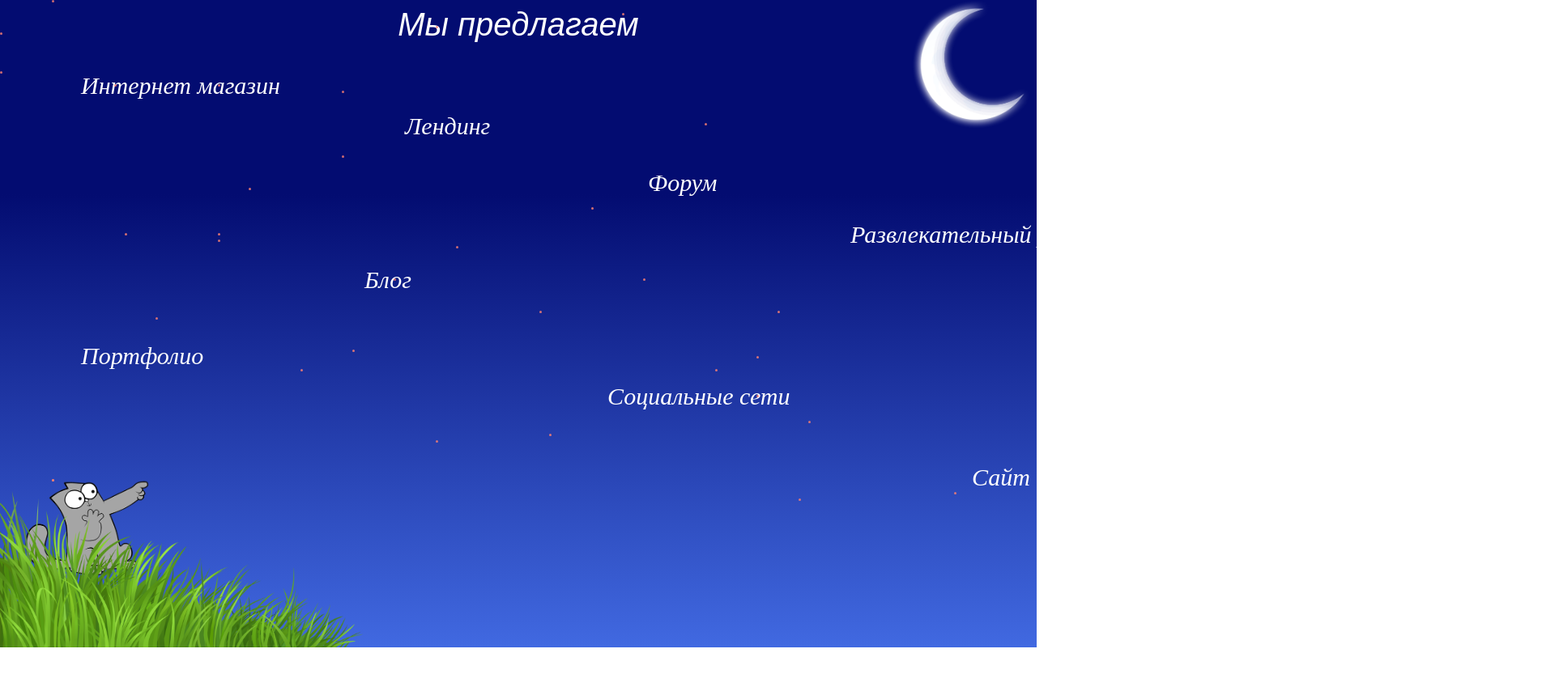
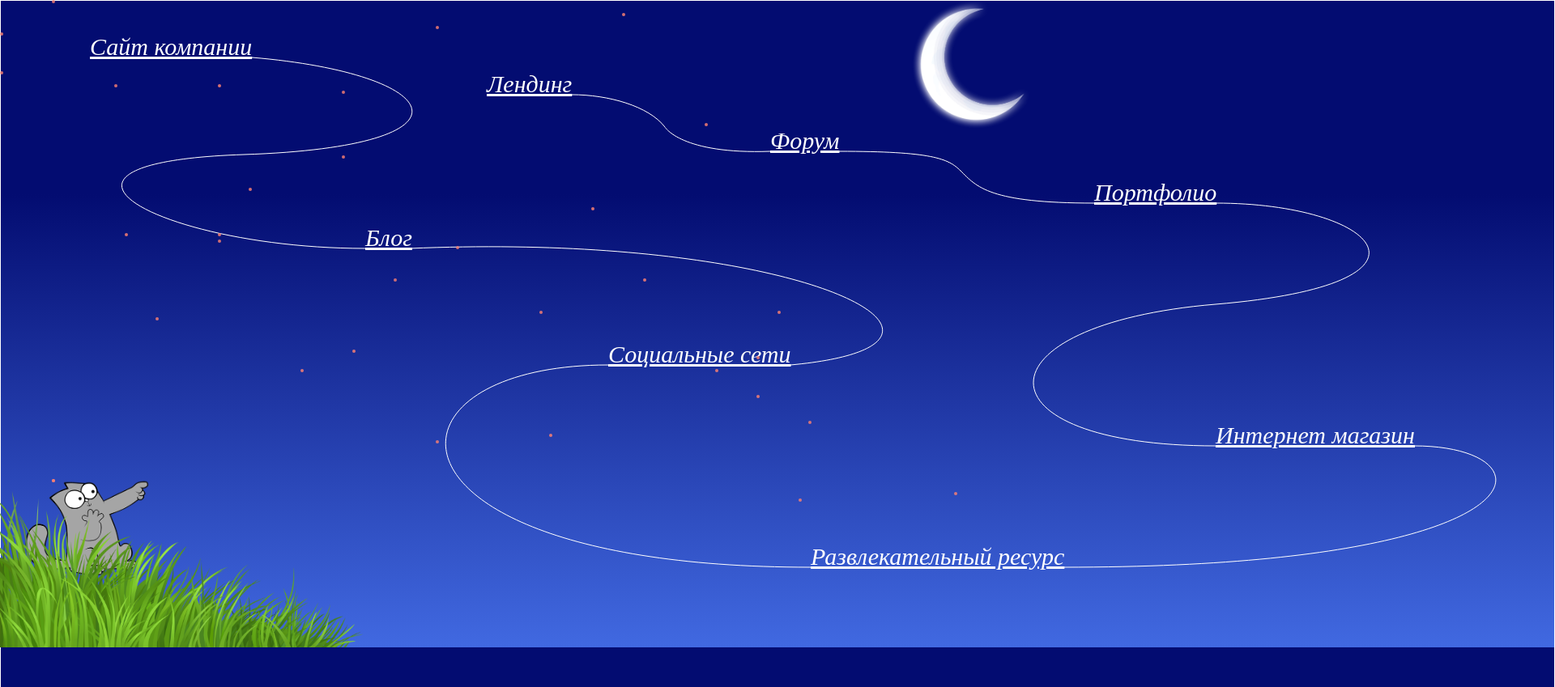
Before and after one commit to Dacemmi2mmi2/pageWeOffer, a plain HTML site: page index.html in a window 1280 px wide. Shown: the top 849 px of the page at 81% size, 1920 px wide, since content can reach past the window. Before the commit the page ends 800 px from the top, so only its background shows below. Drawn offline with Linux system fonts and the light colour scheme.

Commit message:
add lines

```diff
--- a/index.html
+++ b/index.html
@@ -9,19 +9,38 @@
 </head>
 <body>
     <main>
-        <h2>Мы предлагаем</h2>
+        <!-- <h2>Мы предлагаем</h2> -->
         <img src="grass_2.png" alt="grass" class="grass">
         <img src="cat.png" alt="cat" class="cat">
         <img src="moon.png" alt="moon" class="moon">
-        <svg width="100%" height="650">
-            <text x="100" y="66">Интернет магазин</text>
-            <text x="750" y="450">Социальные сети</text>
-            <text x="800" y="186">Форум</text>
-            <text x="100" y="400">Портфолио</text>
-            <text x="450" y="306">Блог</text>
-            <text x="500" y="116">Лендинг</text>
-            <text x="1050" y="250">Развлекательный ресурс</text>
-            <text x="1200" y="550">Сайт компании</text>
+        <svg width="1920" height="850">
+            <text x="110" y="67">Сайт компании</text>
+            <text x="750" y="447">Социальные сети</text>
+            <text x="950" y="183">Форум</text>
+            <text x="1000" y="697">Развлекательный ресурс</text>
+            <text x="450" y="303">Блог</text>
+            <text x="600" y="113">Лендинг</text>
+            <text x="1350" y="247">Портфолио</text>
+            <text x="1500" y="547">Интернет магазин</text>
+            <path d="M310 70 C 550 90, 600 180, 300 190 S 200 306, 450 306"/>
+            <path d="M505 306 C 1000 285, 1250 425, 975 450"/>
+            <path d="M750 450 C 450 450, 450 700, 1000 700"/>
+            <path d="M1312 700 C 1920 700, 1920 550, 1745 550"/>
+            <path d="M1500 550 C 1200 550, 1200 400, 1500 375 S 1700 250, 1500 250"/>
+            <path d="M1350 250 C 1220 250, 1205 230, 1185 210"/>
+            <path d="M1185 210 C 1170 195, 1150 186, 1035 186"/>
+            <path d="M950 186 C 840 190, 820 156, 820 156"/>
+            <path d="M820 156 C 800 130, 750 116, 705 116"/>
+            <!-- <circle id="circle" r="20" cx="100" cy="100" fill="tomato"/>
+            <animateMotion
+           xlink:href="#circle"
+           dur="10s"
+           begin="click"
+           fill="freeze"
+           path="M0,0c3.2-3.4,18.4-0.6,23.4-0.6c5.7,0.1,10.8,0.9,16.3,2.3
+    c13.5,3.5,26.1,9.6,38.5,16.2c12.3,6.5,21.3,16.8,31.9,25.4c10.8,8.7,21,18.3,31.7,26.9c9.3,7.4,20.9,11.5,31.4,16.7
+    c13.7,6.8,26.8,9.7,41.8,9c21.4-1,40.8-3.7,61.3-10.4c10.9-3.5,18.9-11.3,28.5-17.8c5.4-3.7,10.4-6.7,14.8-11.5
+    c1.9-2.1,3.7-5.5,6.5-6.5"/> -->
         </svg>
     </main>
     <script src="app.js"></script>
--- a/style.css
+++ b/style.css
@@ -5,6 +5,10 @@ html{
 body{
     background: linear-gradient(#030C71 30%, #4169E1) fixed;
     height: 100%;
+}
+svg{
+    border: solid 1px white;
+    box-sizing: border-box;
 }
 main{
     /* background: no-repeat bottom left url('grass_2.png'); */
@@ -45,14 +49,19 @@ text{
     fill: white;
     font-size: 30px;
     font-style: italic;
+    text-decoration: underline;
+}
+path{
+    stroke: white;
+    fill: transparent;
 }
 .star,
 .starYellow,
 .starBlue,
 .starRed{
     z-index: 0;
-    width: 3px;
-    height: 3px;
+    width: 4px;
+    height: 4px;
     position: absolute;
     border-radius: 50%;
     opacity: 0;
```
Also changed, not shown: app.js (+12 -0 lines).
